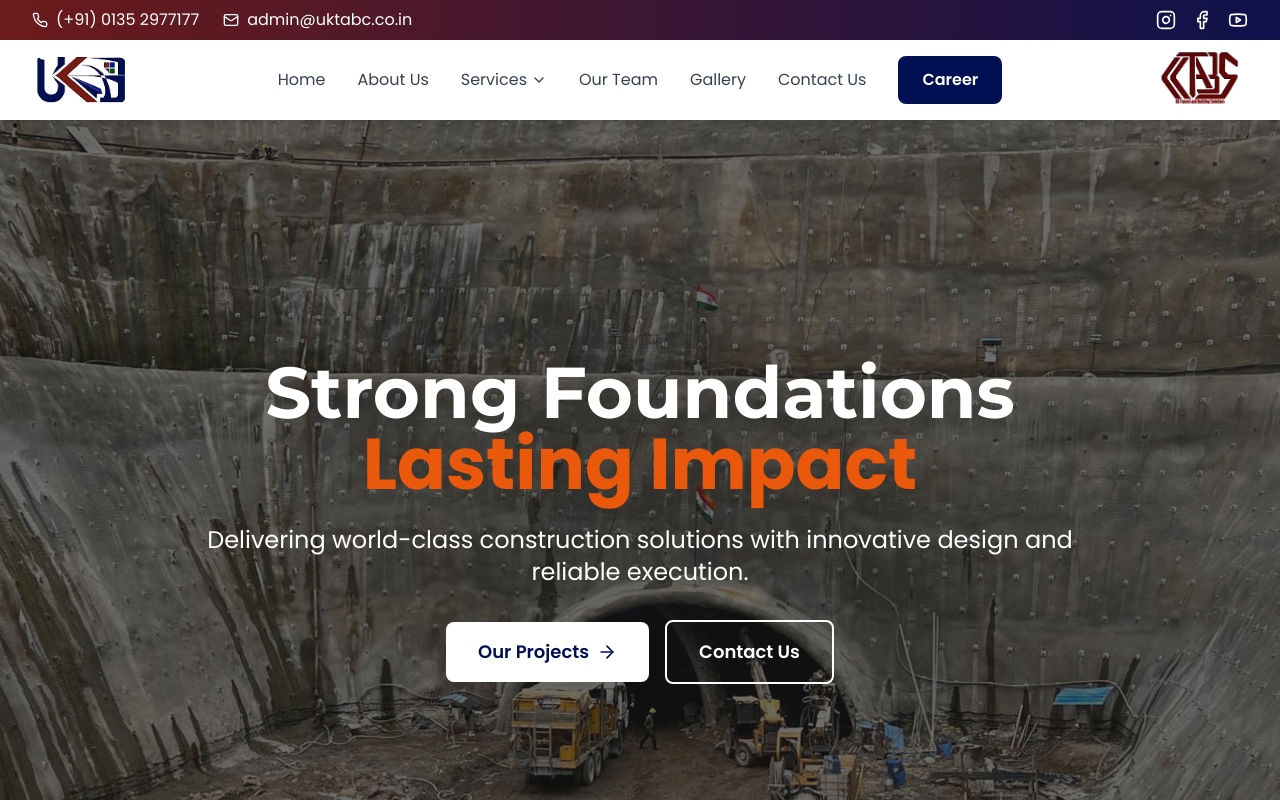
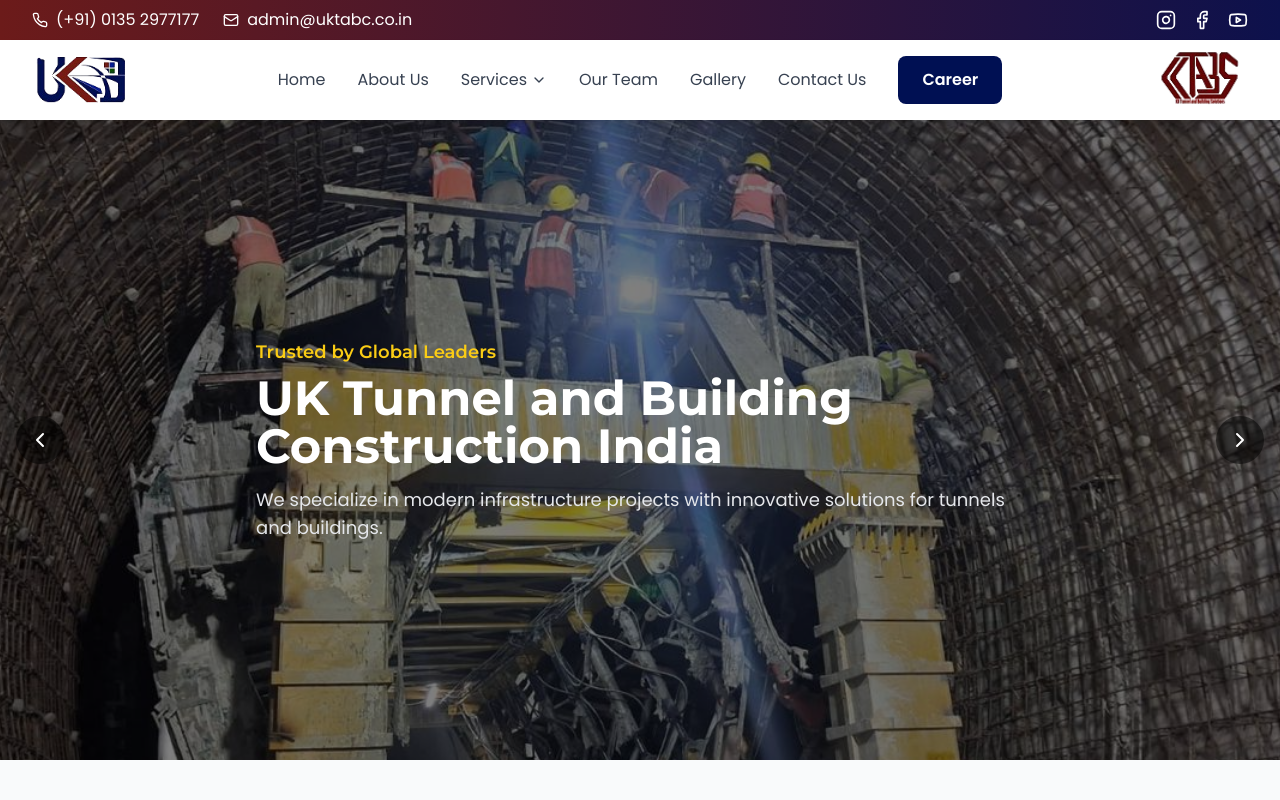
Before and after one commit to Shvm0032/uktabc, a Next.js app: page / in a window 1280 px wide. Shown: the top 800 px of the page. Built offline with nearby package versions, Linux system fonts and the light colour scheme.

Commit message:
some changes

```diff
--- a/components/Home/HeroSection.js
+++ b/components/Home/HeroSection.js
@@ -1,135 +1,135 @@
 "use client";
 import React, { useState, useEffect } from "react";
 import { motion, AnimatePresence } from "framer-motion";
-import Link from "next/link";
-import { ArrowRight } from "lucide-react";
+import { ChevronLeft, ChevronRight } from "lucide-react";
 
 const slides = [
   {
-    image: "/Assets/home-slider/home-slider-1.jpg",
-    title: "UK Tunnel and Building",
-    highlight: "Construction India",
-    subtitle:
-      "Building Tomorrow's Infrastructure Today - Excellence in Tunnel Construction, Building Projects & Infrastructure Development Across India",
-    btn1: { text: "Explore Services", link: "#" },
-    btn2: { text: "Get Quote", link: "#" },
+    id: 1,
+    subheading: "Trusted by Global Leaders",
+    title: "UK Tunnel and Building Construction India",
+    description:
+      "We specialize in modern infrastructure projects with innovative solutions for tunnels and buildings.",
+    bg: "/Assets/home-slider/home-slider-1.jpg",
   },
   {
-    image: "/Assets/home-slider/home-slider-2.jpg",
-    title: "Strong Foundations",
-    highlight: "Lasting Impact",
-    subtitle:
-      "Delivering world-class construction solutions with innovative design and reliable execution.",
-    btn1: { text: "Our Projects", link: "#" },
-    btn2: { text: "Contact Us", link: "#" },
+    id: 2,
+    subheading: "Building The Future",
+    title: "World-Class Engineering Solutions",
+    description:
+      "Delivering sustainable and advanced construction projects for the future generation.",
+    bg: "/Assets/home-slider/home-slider-2.jpg",
   },
   {
-    image: "/Assets/home-slider/home-slider-3.jpg",
-    title: "Innovating for",
-    highlight: "Tomorrow",
-    subtitle:
-      "Transforming landscapes with modern engineering and sustainable practices.",
-    btn1: { text: "Learn More", link: "#" },
-    btn2: { text: "Work With Us", link: "#" },
+    id: 3,
+    subheading: "Reliable & Efficient",
+    title: "High-Quality Construction Services",
+    description:
+      "We ensure on-time delivery of projects with safety, durability, and quality.",
+    bg: "/Assets/home-slider/home-slider-3.jpg",
   },
   {
-    image: "/Assets/home-slider/home-slider-4.jpg",
-    title: "Commitment to",
-    highlight: "Excellence",
-    subtitle:
-      "Quality construction that stands the test of time, trusted by clients across India.",
-    btn1: { text: "Our Services", link: "#" },
-    btn2: { text: "Get in Touch", link: "#" },
+    id: 4,
+    subheading: "Innovative Designs",
+    title: "Transforming Ideas Into Reality",
+    description:
+      "From concept to completion, we create innovative solutions for every construction need.",
+    bg: "/Assets/home-slider/home-slider-4.jpg",
   },
 ];
 
-const HeroSection = () => {
-  const [index, setIndex] = useState(0);
+export default function HeroSection() {
+  const [current, setCurrent] = useState(0);
 
-  // Auto slide every 5s
+  // Auto slider
   useEffect(() => {
-    const interval = setInterval(() => {
-      setIndex((prev) => (prev + 1) % slides.length);
-    }, 5000);
-    return () => clearInterval(interval);
+    const timer = setInterval(() => {
+      setCurrent((prev) => (prev + 1) % slides.length);
+    }, 7000); // 7 sec auto change
+    return () => clearInterval(timer);
   }, []);
 
-  const current = slides[index];
+  const prevSlide = () => {
+    setCurrent((prev) => (prev === 0 ? slides.length - 1 : prev - 1));
+  };
+
+  const nextSlide = () => {
+    setCurrent((prev) => (prev + 1) % slides.length);
+  };
 
   return (
-    <section className="relative h-screen flex items-center justify-center text-white overflow-hidden">
-      {/* Background Slider */}
-      <div className="absolute inset-0">
-        <AnimatePresence mode="wait">
+    <div className="relative w-full h-[90vh] md:h-[80vh] overflow-hidden">
+      <AnimatePresence>
         <motion.div
-            key={index}
-            initial={{ opacity: 0, scale: 1 }}
-            animate={{ opacity: 1, scale: 1.1 }} // zoom in hoga
+          key={slides[current].id}
+          className="absolute inset-0 flex items-center justify-center text-center md:text-left text-white"
+          initial={{ opacity: 0 }}
+          animate={{ opacity: 1 }}
           exit={{ opacity: 0 }}
-            transition={{
-              opacity: { duration: 1 }, // fade time
-              scale: { duration: 5, ease: "easeInOut" }, // jitna slide delay hai utna zoom
-            }}
-            className="absolute inset-0"
-            style={{
-              backgroundImage: `url(${current.image})`,
-              backgroundSize: "cover",
-              backgroundPosition: "center",
-            }}
+          transition={{ duration: 1 }}
         >
-            {/* Black Overlay fix */}
-            <div className="absolute inset-0 bg-black/60"></div>
-          </motion.div>
-        </AnimatePresence>
-      </div>
+          {/* Background with zoom effect */}
+          <motion.div
+            className="absolute inset-0 bg-cover bg-center"
+            style={{ backgroundImage: `url(${slides[current].bg})` }}
+            initial={{ scale: 1 }}
+            animate={{ scale: 1.2 }}
+            transition={{ duration: 7, ease: "easeInOut" }}
+          />
+
+          {/* Overlay */}
+          <div className="absolute inset-0 bg-black/50" />
 
           {/* Content */}
-      <div className="relative z-10 text-center max-w-6xl mx-auto px-4">
+          <div className="relative z-10 max-w-3xl px-4 md:px-8 lg:px-0 text-center md:text-left">
+            <motion.h3
+              className="text-sm md:text-lg font-semibold text-yellow-400 mb-1 md:mb-2"
+              initial={{ x: 100, opacity: 0 }}
+              animate={{ x: 0, opacity: 1 }}
+              transition={{ duration: 1 }}
+              key={`sub-${slides[current].id}`}
+            >
+              {slides[current].subheading}
+            </motion.h3>
+
             <motion.h1
-          key={current.title + index}
-          initial={{ opacity: 0, y: 30 }}
-          animate={{ opacity: 1, y: 0 }}
-          transition={{ duration: 1 }}
-          className="text-5xl md:text-7xl font-bold mb-6 leading-tight"
+              className="text-2xl md:text-4xl lg:text-5xl font-bold mb-2 md:mb-4"
+              initial={{ x: 150, opacity: 0 }}
+              animate={{ x: 0, opacity: 1 }}
+              transition={{ duration: 1, delay: 0.2 }}
+              key={`title-${slides[current].id}`}
             >
-          {current.title}
-          <span className="block text-orange-600">{current.highlight}</span>
+              {slides[current].title}
             </motion.h1>
 
             <motion.p
-          key={current.subtitle + index}
-          initial={{ opacity: 0, y: 30 }}
-          animate={{ opacity: 1, y: 0 }}
-          transition={{ duration: 1, delay: 0.3 }}
-          className="text-xl md:text-2xl mb-8 max-w-4xl mx-auto leading-relaxed"
+              className="text-xs md:text-sm lg:text-lg text-gray-200"
+              initial={{ x: 200, opacity: 0 }}
+              animate={{ x: 0, opacity: 1 }}
+              transition={{ duration: 1, delay: 0.4 }}
+              key={`desc-${slides[current].id}`}
             >
-          {current.subtitle}
+              {slides[current].description}
             </motion.p>
+          </div>
+        </motion.div>
+      </AnimatePresence>
 
-        <motion.div
-          key={current.btn1.text + index}
-          initial={{ opacity: 0, y: 30 }}
-          animate={{ opacity: 1, y: 0 }}
-          transition={{ duration: 1, delay: 0.6 }}
-          className="flex flex-col sm:flex-row gap-4 justify-center items-center"
+      {/* Left Arrow */}
+      <button
+        onClick={prevSlide}
+        className="absolute left-2 md:left-4 top-1/2 -translate-y-1/2 z-20 p-2 md:p-3 rounded-full bg-black/50 hover:bg-black/70 transition"
       >
-          <Link
-            href={current.btn1.link}
-            className="bg-white text-brand-blue px-8 py-4 rounded-lg font-semibold text-lg hover:bg-gray-100 transition-colors inline-flex items-center"
+        <ChevronLeft className="text-white w-5 h-5 md:w-6 md:h-6" />
+      </button>
+
+      {/* Right Arrow */}
+      <button
+        onClick={nextSlide}
+        className="absolute right-2 md:right-4 top-1/2 -translate-y-1/2 z-20 p-2 md:p-3 rounded-full bg-black/50 hover:bg-black/70 transition"
       >
-            {current.btn1.text}
-            <ArrowRight className="ml-2 h-5 w-5" />
-          </Link>
-          <Link
-            href={current.btn2.link}
-            className="border-2 border-white text-white px-8 py-4 rounded-lg font-semibold text-lg hover:bg-white hover:text-brand-blue transition-colors"
-          >
-            {current.btn2.text}
-          </Link>
-        </motion.div>
+        <ChevronRight className="text-white w-5 h-5 md:w-6 md:h-6" />
+      </button>
     </div>
-    </section>
   );
-};
-
-export default HeroSection;
+}
```
Also changed, not shown: components/Header.js (+111 -47 lines). Lines whose indentation alone changed are shown as unchanged.
